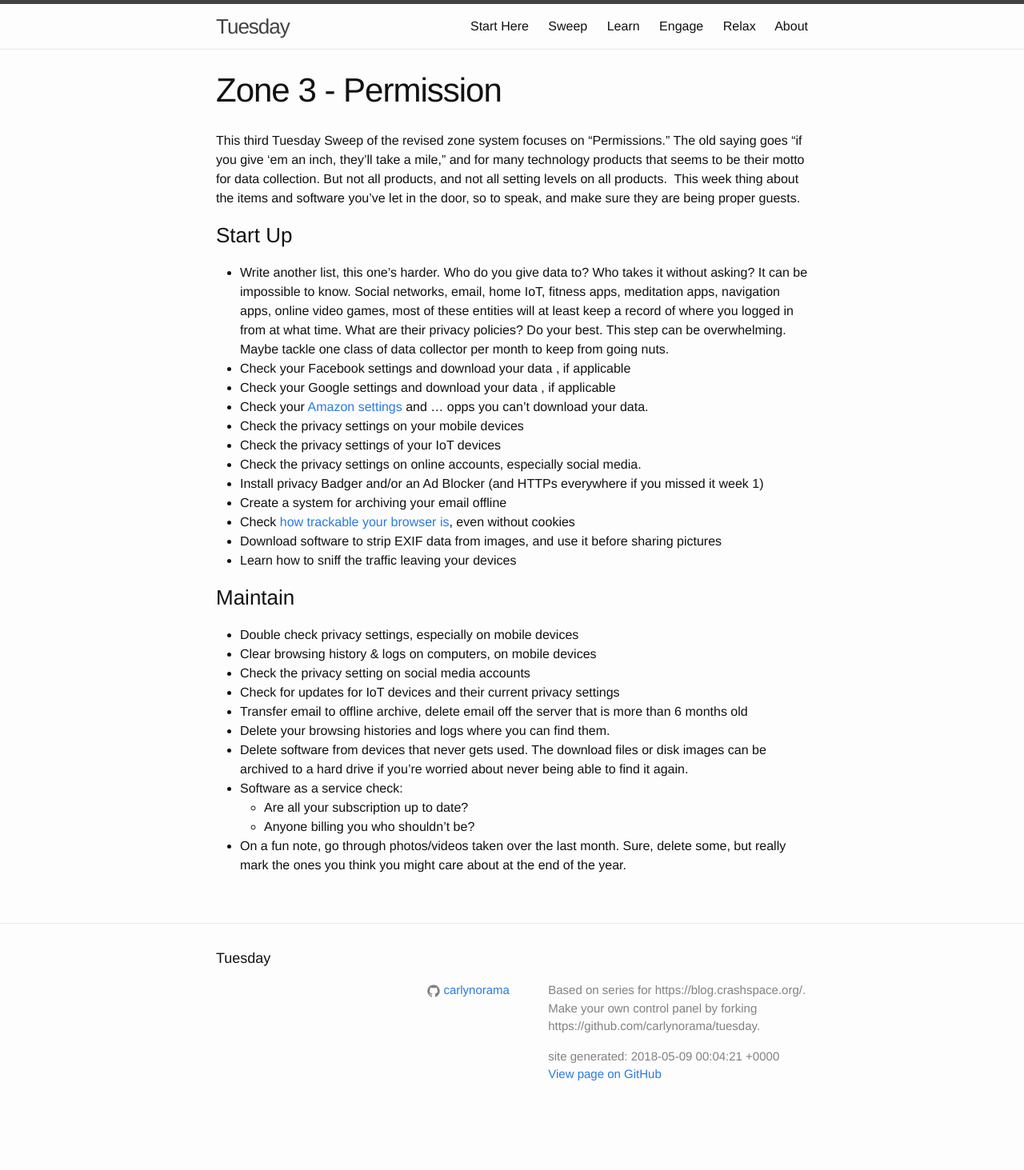
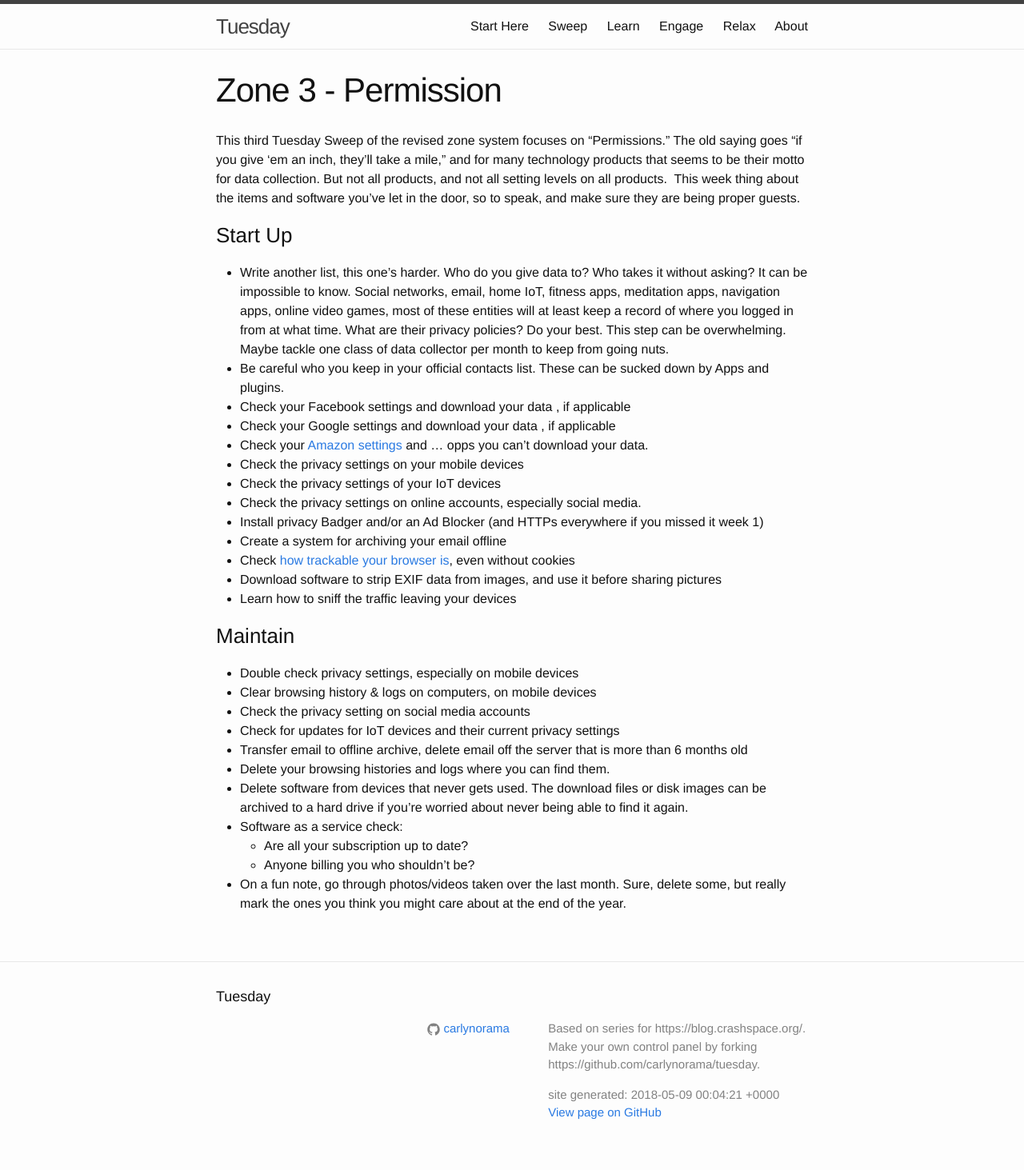
Before and after one commit to CRASHSpace/tuesday, a Jekyll site: the page built from _sweep/zone03/index.md, in a window 1280 px wide. Shown: the whole page at 80% size. Built offline with Jekyll 4.4.1, drawn with Linux system fonts in a browser that asks for light colours; before the commit the page ends 1415 px from its top, so only the background shows below that.

Commit message:
move zone 02 item to zone 03

```diff
--- a/_sweep/zone03/index.md
+++ b/_sweep/zone03/index.md
@@ -11,6 +11,7 @@
 ### Start Up
 
 *   Write another list, this one’s harder. Who do you give data to? Who takes it without asking? It can be impossible to know. Social networks, email, home IoT, fitness apps, meditation apps, navigation apps, online video games, most of these entities will at least keep a record of where you logged in from at what time. What are their privacy policies? Do your best. This step can be overwhelming. Maybe tackle one class of data collector per month to keep from going nuts.
+*  Be careful who you keep in your official contacts list. These can be sucked down by Apps and plugins.
 *   Check your Facebook settings and download your data , if applicable
 *   Check your Google settings and download your data , if applicable
 *   Check your [Amazon settings](https://www.makeuseof.com/tag/amazon-privacy-shopping/) and … opps you can’t download your data.
```
